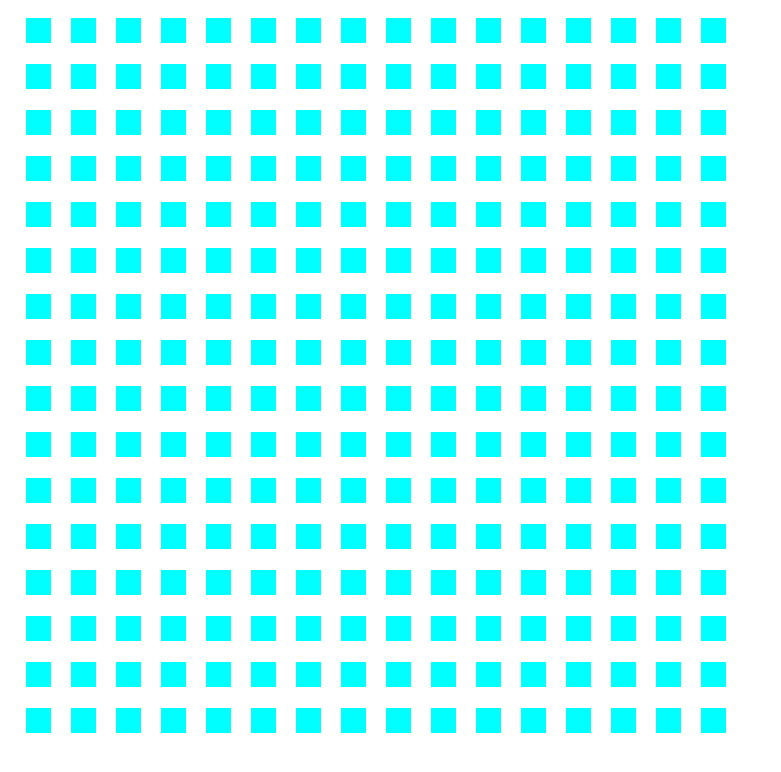
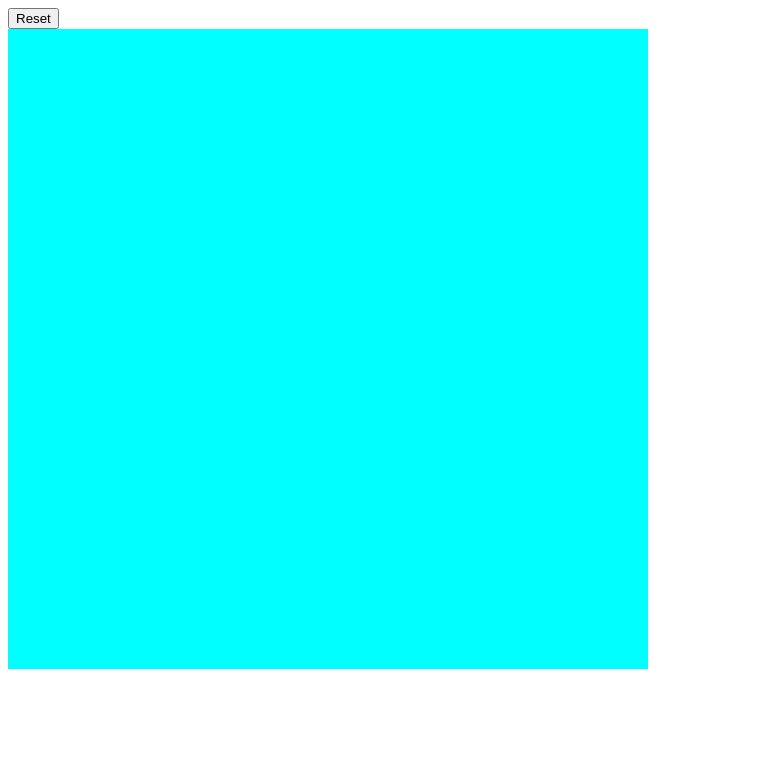
Before and after one commit to NorbertoZirio/Etch-a-Sketch, a plain HTML site: page index.html in a window 1280 px wide. Shown: the whole page, without its empty margins (0-781 px from the left). Drawn offline with Linux system fonts and the light colour scheme.

Commit message:
Greed created an button functional

```diff
--- a/index.html
+++ b/index.html
@@ -9,6 +9,7 @@
     <script src="script.js" defer></script>
 </head>
 <body>
+    <button>Reset</button>
     <div id="greedContainer"></div>
 </body>
 </html>
--- a/script.js
+++ b/script.js
@@ -1,9 +1,68 @@
+//Seleccionando el contenedor de la red
 const container=document.querySelector("#greedContainer")
 
-for (i=0;i<16*16;i++){
-    const content=document.createElement("div")
-    content.classList.add("greenSquare")
+//Tamanio inicial de la red
+let greedSize=16
+
+createGreed()
+
+function createGreed(){
+    //Limpiando el contenedor
+    greedContainer.innerHTML=''
+
+    let squareSize=640/greedSize
+
+    //Creando los cuadrados de la red
+    for (i=0;i<greedSize*greedSize;i++){
+        const content=document.createElement("div")
+        content.classList.add("greenSquare")
+        content.style.width= `${squareSize}px`
+        content.style.height= `${squareSize}px`
 
 
-    greedContainer.appendChild(content)
+        greedContainer.appendChild(content)
+    }
+
+    //seleccionando los cuadrados
+    const content=document.querySelectorAll(".greenSquare")
+
+
+    //comportamiento de los cuadrados(Cambiar a rojo)
+    content.forEach((greenSquare) => {
+        greenSquare.addEventListener("mouseenter", function (e){
+            e.target.style.background="red"
+        })
+    })
 }
+
+
+
+
+
+//Seleccionando el boton
+const button=document.querySelector("button")
+
+//Funcion para pedir el nuevo tamanio de la red y el comportamiento
+function resetGreed(){
+
+    const infoUser=prompt("De que tamanio desea la red: ")
+
+    if (infoUser !=null && infoUser<=100 && infoUser>0){
+
+        let infoInt=parseInt(infoUser)
+        greedSize=infoInt
+        //Actualizando
+        createGreed()
+
+
+    }else if (infoUser==null ){
+
+        console.log("Operacion cancelada")
+
+
+    }else alert("El limite permitido es entre 0 y 100")
+
+}
+
+
+button.addEventListener("click", resetGreed)
--- a/style.css
+++ b/style.css
@@ -1,15 +1,14 @@
 #greedContainer {
     display: flex;
     flex-wrap: wrap;
-    width: 736px;
-    height: 736px;
+    width: 640px;
+    height: 640px;
     justify-content: center;
 
 }
 
 .greenSquare{
-    width: 25px;
-    height: 25px;
+
     background-color: aqua;
-    margin: 10px;
+
 }
```
